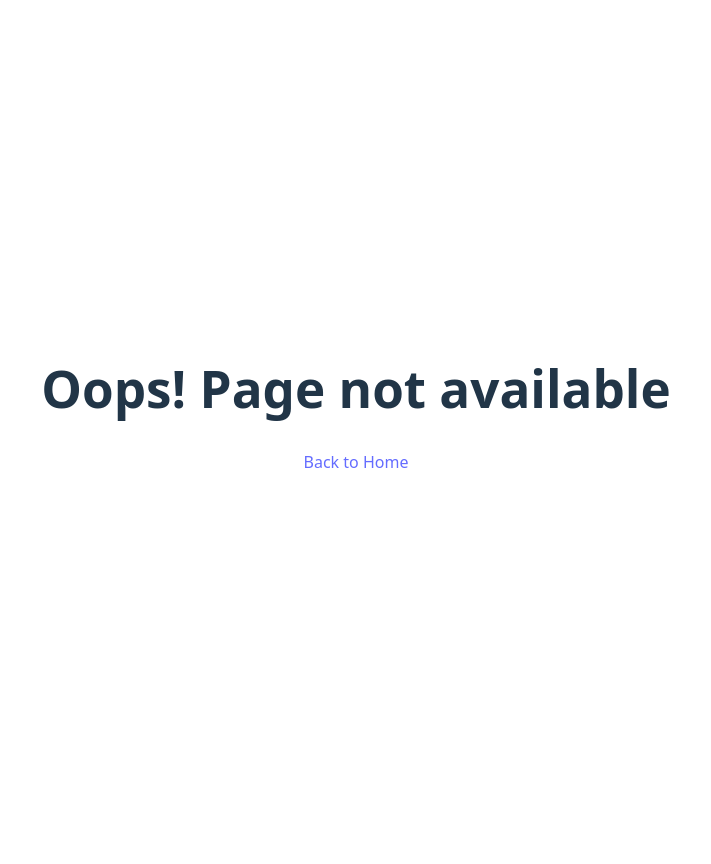
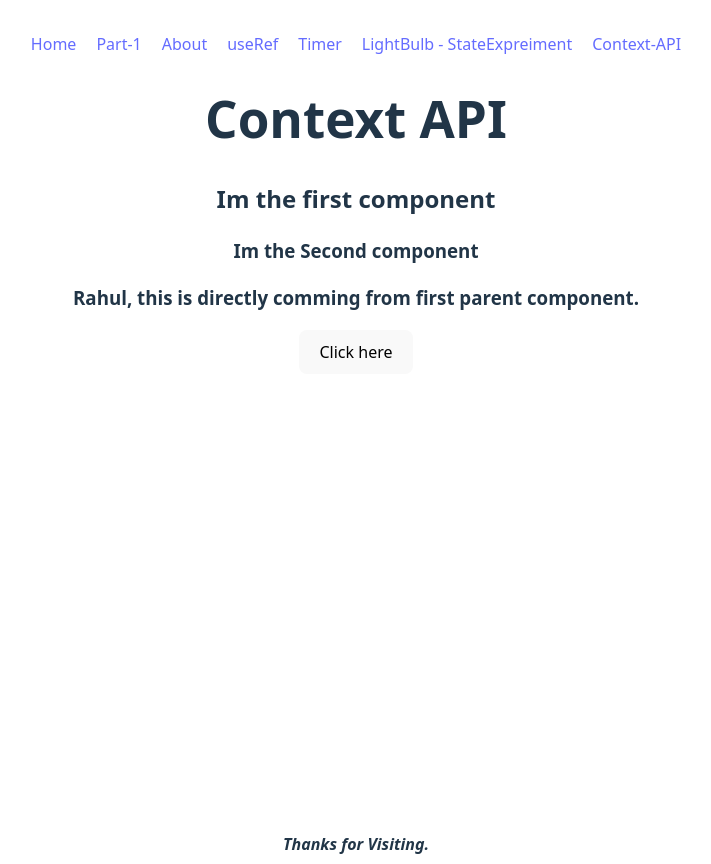
Before and after one commit to rohnate/React, a React (Vite) app: page /contextApi in a window 1280 px wide. Shown: the whole page, without its empty margins (284-995 px from the left). Before the commit the page ends 800 px from the top, so only its background shows below. Built offline with nearby package versions, Linux system fonts and the light colour scheme.

Commit message:
Learning Context API

```diff
--- a/src/App.jsx
+++ b/src/App.jsx
@@ -9,9 +9,7 @@ import Footer from "./footer";
 import Useref from "./useRef";
 import Timer from "./timer";
 import LightBulb from "./rollingUpState-unoptimalRerenders/LightBulb";
-
-
-
+import ContextAPI from "./contextAPI";
 
 function App() {
   return (
@@ -27,6 +25,7 @@ function App() {
             <Route path="/useRef" element={<Useref/>}/>
             <Route path="/timer" element={<Timer/>}/>
             <Route path="/lightBulb" element={<LightBulb/>}/>
+            <Route path="/contextApi" element={<ContextAPI/>}/>
           </Route>
           <Route path="*" element={<Nopage />} />{" "}
           {/* This "*" will catch all the routes other then defined one's to show the Nopage component */}
--- /dev/null
+++ b/src/contextAPI.jsx
@@ -0,0 +1,49 @@
+import { createContext, useContext, useState } from "react";
+
+const NameContext = createContext();
+
+export default function ContextAPI() {
+  const [greet, setGreet] = useState(true);
+
+  return (
+    <div>
+      <h1>Context API</h1>
+      <NameContext.Provider
+        value={{ greet: greet, setGreet: setGreet, name: "Rahul" }}
+      >
+        <First />
+      </NameContext.Provider>
+    </div>
+  );
+}
+
+function First() {
+  return (
+    <div>
+      <h2>Im the first component</h2>
+      <Second />
+    </div>
+  );
+}
+
+function Second() {
+  return (
+    <div>
+      <h3>Im the Second component</h3>
+      <Third />
+    </div>
+  );
+}
+function Third() {
+  const { greet, setGreet, name } = useContext(NameContext);
+
+  function click() {
+    setGreet((c) => !c);
+  }
+  return (
+    <div>
+      {greet ? <h3>{name}, this is directly comming from first parent component.</h3> : null}
+      <button onClick={click}>Click here</button>
+    </div>
+  );
+}
--- a/src/header.jsx
+++ b/src/header.jsx
@@ -2,13 +2,14 @@ import { Link } from "react-router-dom";
 
 export default function Header() {
   return (
-    <div style={{ display: "flex", gap:20 }}>
+    <div style={{ display: "flex", gap: 20 }}>
       <Link to="/home">Home</Link>
       <Link to="/learning/part1">Part-1</Link>
       <Link to="/about">About</Link>
       <Link to="/useRef">useRef</Link>
       <Link to="/timer">Timer</Link>
       <Link to="/lightBulb">LightBulb - StateExpreiment</Link>
+      <Link to="/contextApi">Context-API</Link>
     </div>
   );
 }
```
Also changed, not shown: 1 other file (tests, documents, lock files or other folders).
